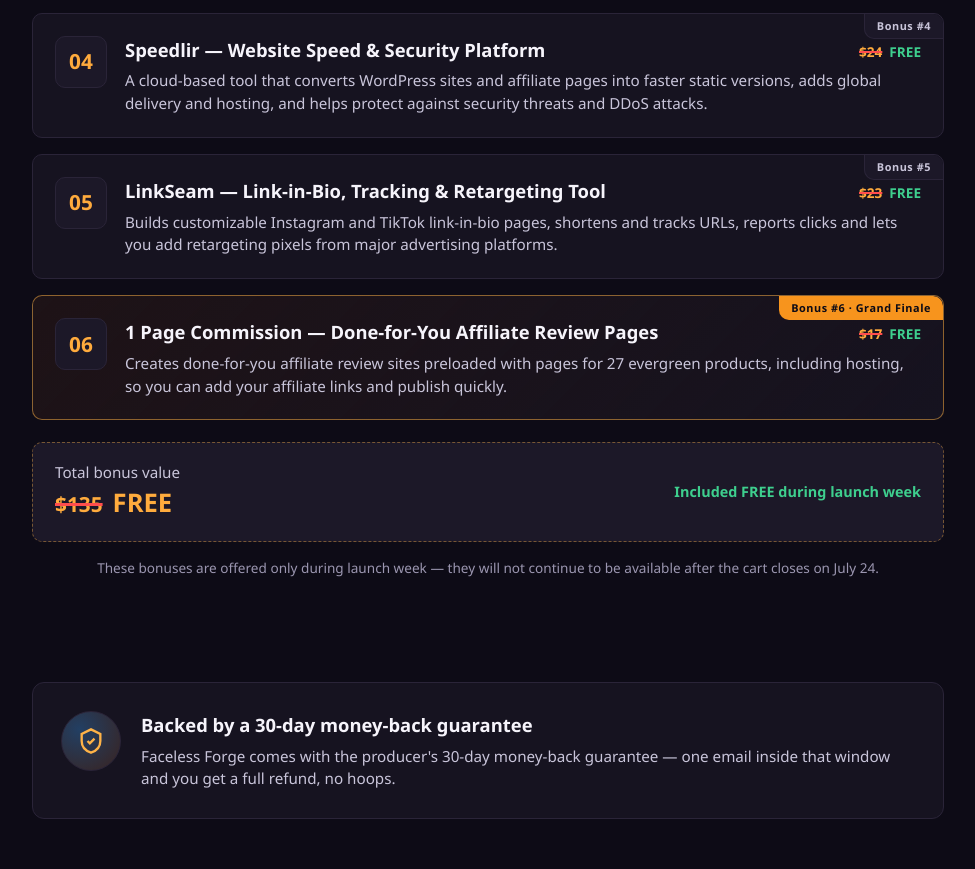
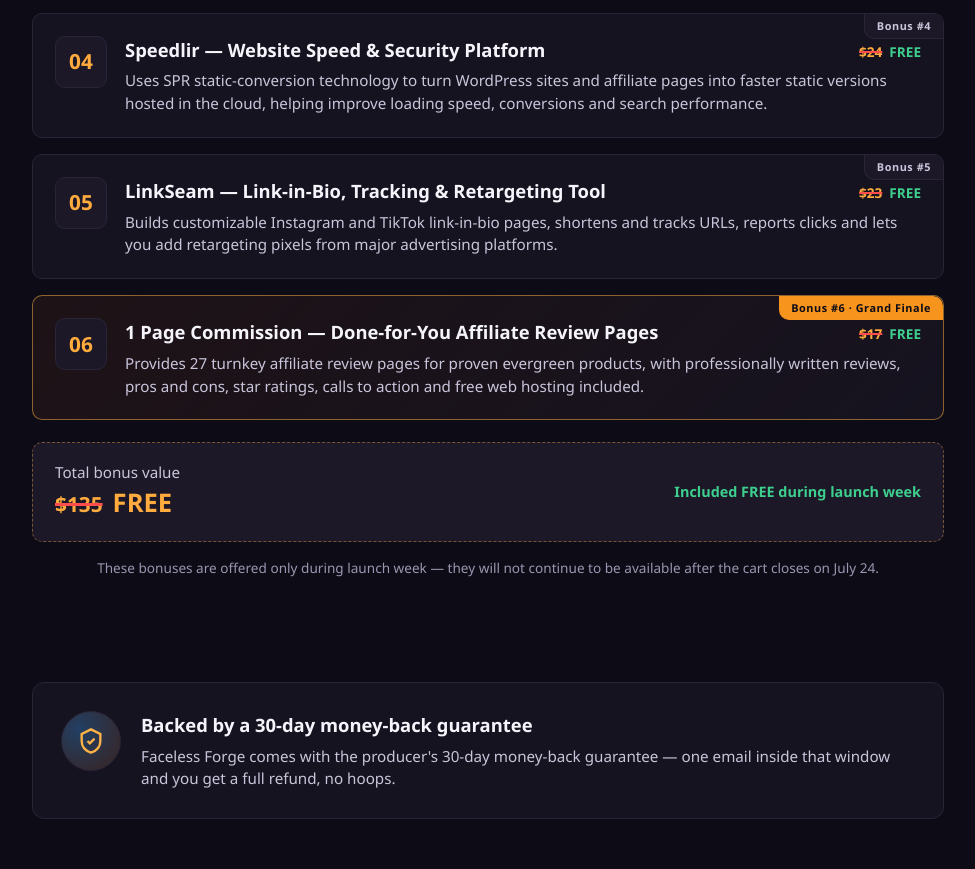
Before and after one commit to edproservice-lang/daily-insight-desk, a website: page facelessforge/index.html in a window 1280 px wide. Shown: the part 1311-2180 px from the top of the page, without its empty margins (152-1127 px from the left). Drawn offline with Linux system fonts and the light colour scheme.

Commit message:
Update bonus descriptions in index.html

```diff
--- a/facelessforge/index.html
+++ b/facelessforge/index.html
@@ -382,7 +382,7 @@
           <div class="bonus-name">Speedlir — Website Speed &amp; Security Platform</div>
           <div class="bonus-value"><span class="crossed">$24</span><span class="free-word">FREE</span></div>
         </div>
-        <div class="bonus-desc">A cloud-based tool that converts WordPress sites and affiliate pages into faster static versions, adds global delivery and hosting, and helps protect against security threats and DDoS attacks.</div>
+        <div class="bonus-desc">Uses SPR static-conversion technology to turn WordPress sites and affiliate pages into faster static versions hosted in the cloud, helping improve loading speed, conversions and search performance.</div>
       </div>
     </div>
 
@@ -406,7 +406,7 @@
           <div class="bonus-name">1 Page Commission — Done-for-You Affiliate Review Pages</div>
           <div class="bonus-value"><span class="crossed">$17</span><span class="free-word">FREE</span></div>
         </div>
-        <div class="bonus-desc">Creates done-for-you affiliate review sites preloaded with pages for 27 evergreen products, including hosting, so you can add your affiliate links and publish quickly.</div>
+        <div class="bonus-desc">Provides 27 turnkey affiliate review pages for proven evergreen products, with professionally written reviews, pros and cons, star ratings, calls to action and free web hosting included.</div>
       </div>
     </div>
 
```
